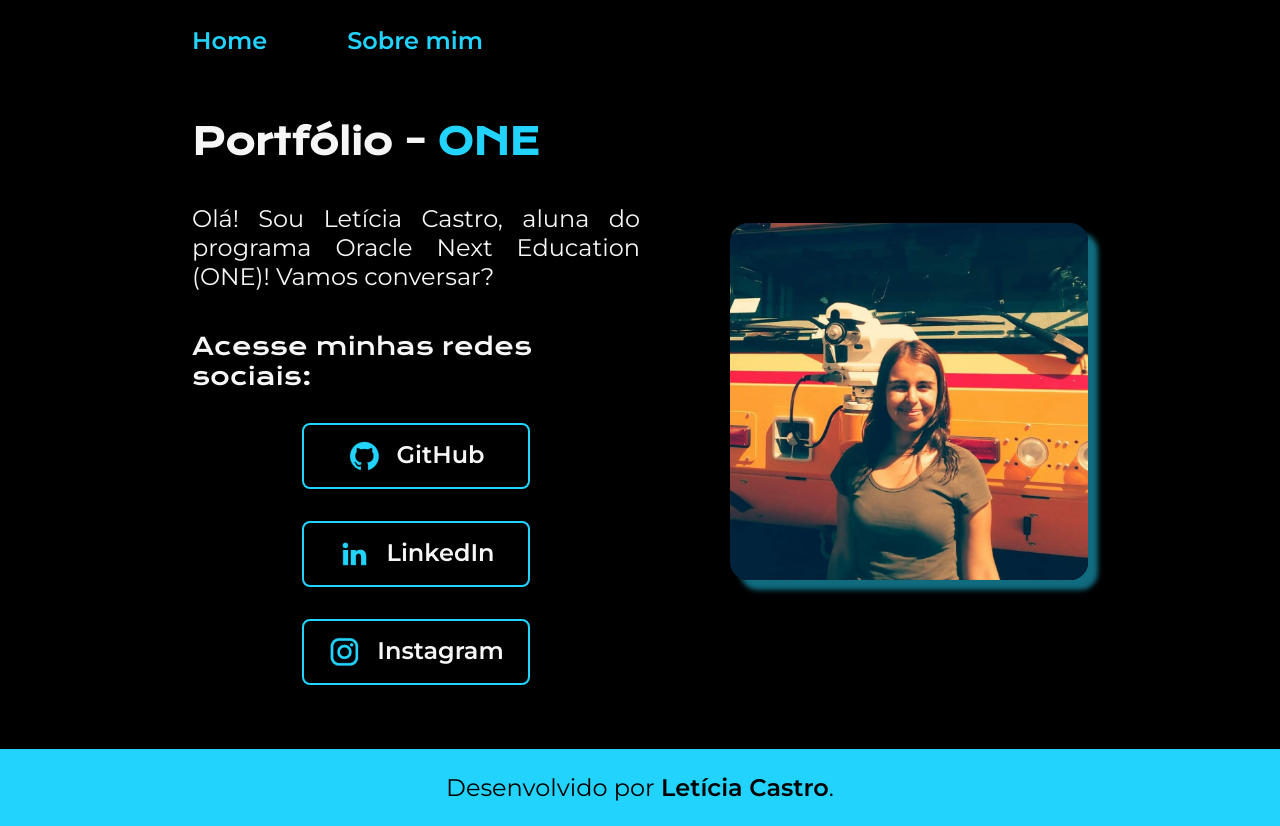
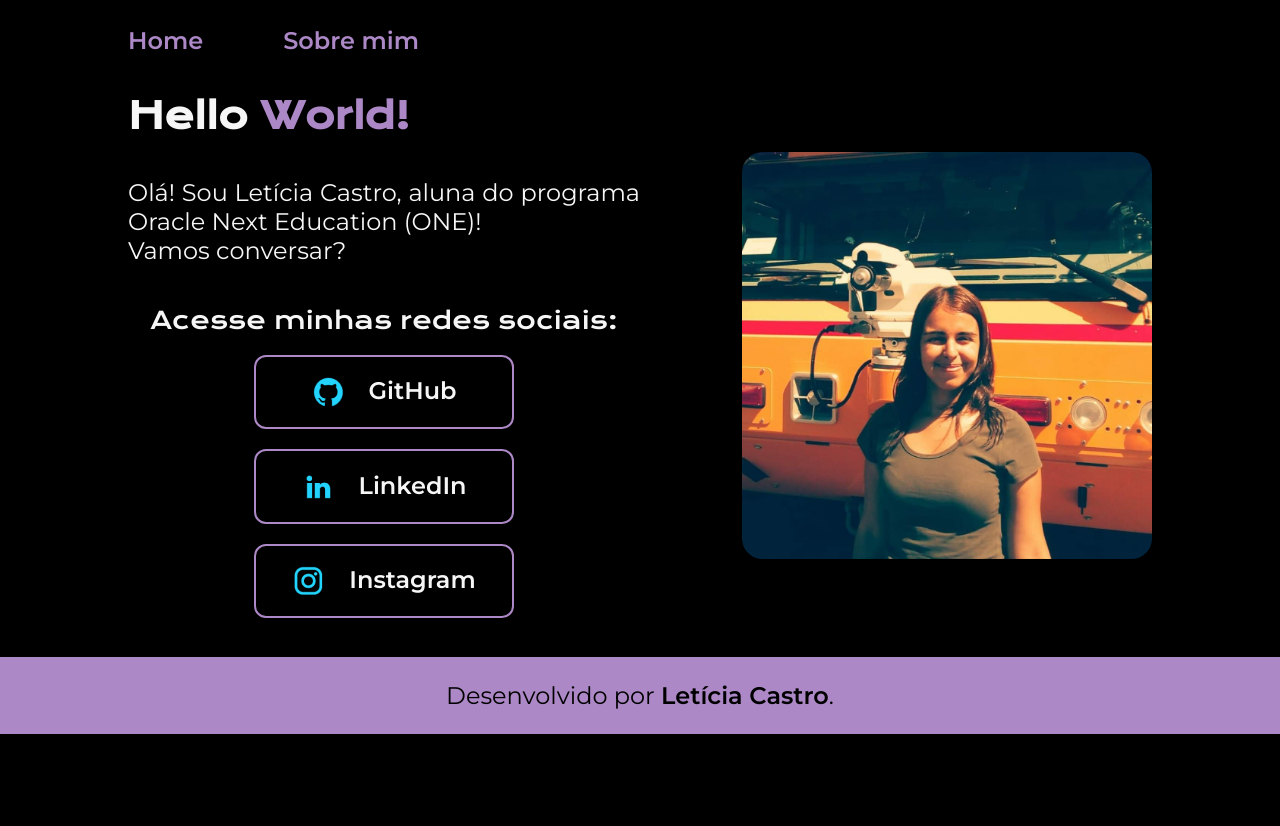
Before and after one commit to leticia-ecastro/one-portfolio-responsividade, a plain HTML site: page index.html in a window 1280 px wide. After the commit the page ends 800 px from the top, so only its background shows below. Drawn offline with nearby package versions, Linux system fonts and the light colour scheme.

Commit message:
Atualizando CSS

```diff
--- a/index.html
+++ b/index.html
@@ -10,33 +10,33 @@
 
 <body>
     <header class="cabecalho">
-        <nav class="cabecalho__menu">
-            <a class="cabecalho__menu__link" href="index.html">Home</a>
-            <a class="cabecalho__menu__link" href="about.html">Sobre mim</a>
+        <nav class="menu">
+            <a class="link" href="index.html">Home</a>
+            <a class="link" href="about.html">Sobre mim</a>
         </nav>
     </header>
     <main class="apresentacao">
-        <section class="apresentacao__conteudo">
-            <h1 class="apresentacao__conteudo__titulo">Portfólio -  <strong
-                    class="titulo-destaque">ONE</strong></h1>
-            <p class="apresentacao__conteudo__texto">Olá! Sou Letícia Castro, aluna do programa Oracle Next Education (ONE)! Vamos conversar?</p>
-            <div class="apresentacao__links">
-                <h2 class="apresentacao__links__subtitulo">Acesse minhas redes sociais:</h2>
-                <a class="apresentacao__links__navegacao" href="https://github.com/leticia-ecastro" target="_blank">
+        <section class="conteudo">
+            <h1 class="titulo">Hello <strong
+                    class="titulo-destaque">World!</strong></h1>
+            <p class="texto">Olá! Sou Letícia Castro, aluna do programa Oracle Next Education (ONE)! <br/>Vamos conversar?</p>
+            <div class="links">
+                <h2 class="subtitulo">Acesse minhas redes sociais:</h2>
+                <a class="navegacao" href="https://github.com/leticia-ecastro" target="_blank">
                     <img src="./assets/github.png" alt="">
                     GitHub
                 </a>
-                <a class="apresentacao__links__navegacao" href="https://linkedin.com/in/leticia-ecastro" target="_blank">
+                <a class="navegacao" href="https://linkedin.com/in/leticia-ecastro" target="_blank">
                     <img src="./assets/linkedin.png" alt="">
                     LinkedIn
                 </a>
-                <a class="apresentacao__links__navegacao" href="https://instagram.com/leticia_ecastro" target="_blank">
+                <a class="navegacao" href="https://instagram.com/leticia_ecastro" target="_blank">
                     <img src="./assets/instagram.png" alt="">
                     Instagram
                 </a>
             </div>
         </section>
-        <img class="apresentacao__imagem" src="./assets/foto_perfil.jpg" alt="Foto de Letícia Castro">
+        <img class="imagem" src="./assets/foto_perfil.jpg" alt="Foto de Letícia Castro">
     </main>
     <footer class="rodape">
         <p>Desenvolvido por <strong>Letícia Castro</strong>.</p>
--- a/styles/style.css
+++ b/styles/style.css
@@ -5,8 +5,8 @@
 :root {
     --cor-primaria: #000000;
     --cor-secundaria: #F6F6F6;
-    --cor-terciaria: #22D4FD;
-    --cor-hover: #272727;
+    --cor-terciaria: #AD88C6;
+    --cor-hover: #7469B6;
     --fonte-primaria: 'Krona One', sans-serif;
     --fonte-secundaria: 'Montserrat', sans-serif;
 }
@@ -24,15 +24,15 @@ body {
 }
 
 .cabecalho {
-    padding: 2% 0% 0% 15%;
+    padding: 2% 0% 0% 10%;
 }
 
-.cabecalho__menu {
+.cabecalho .menu {
     display: flex;
-    gap: 80px;
+    gap: 5em;
 }
 
-.cabecalho__menu__link {
+.cabecalho .link {
     font-family: var(--fonte-secundaria);
     font-size: 1.5rem;
     font-weight: 600;
@@ -40,8 +40,12 @@ body {
     text-decoration: none;
 }
 
+.cabecalho .link:hover {
+    color: var(--cor-hover);
+}
+
 .apresentacao {
-    padding: 5% 15%;
+    padding: 3% 10%;
     display: flex;
     /* display flex ---> coloca todos os elementos em linha */
     align-items: center;
@@ -49,14 +53,14 @@ body {
     gap: 82px;
 }
 
-.apresentacao__conteudo {
+.apresentacao .conteudo {
     width: 50%;
     display: flex;
     flex-direction: column;
-    gap: 40px;
+    gap: 2.5em;
 }
 
-.apresentacao__conteudo__titulo {
+.apresentacao .titulo {
     font-size: 2.25rem;
     font-family: var(--fonte-primaria);
 }
@@ -65,59 +69,65 @@ body {
     color: var(--cor-terciaria);
 }
 
-.apresentacao__conteudo__texto {
+.apresentacao .texto {
     font-size: 1.5rem;
     font-family: var(--fonte-secundaria);
     text-align: justify;
 }
 
-.apresentacao__links {
+.apresentacao .links {
     display: flex;
     flex-direction: column;
     align-items: center;
     justify-content: space-between;
-    gap: 32px;
+    gap: 1.25em;
 }
 
-.apresentacao__links__subtitulo {
+.apresentacao .links .subtitulo {
     font-family: var(--fonte-primaria);
     font-weight: 400;
     font-size: 1.5rem;
 }
 
 /* classe do "a", elemento pai dos elementos img e nome da rede social */
-.apresentacao__links__navegacao {
+.apresentacao .links .navegacao {
     display: flex;
     justify-content: center;
-    gap: 16px;
-    border-radius: 8px;
+    gap: 1em;
+    border-radius: 0.5em;
     border: 2px solid var(--cor-terciaria);
     width: 50%;
     text-align: center;
-    border-radius: 8px;
+    border-radius: 0.5em;
     font-size: 1.5rem;
     font-weight: 600;
-    padding: 15px 0;
+    padding: 0.8em 0;
     /* vertical e horizontal */
     text-decoration: none;
     color: var(--cor-secundaria);
     font-family: var(--fonte-secundaria);
 }
 
-.apresentacao__links__navegacao:hover {
+.apresentacao .links .navegacao:hover {
     background-color: var(--cor-hover);
 }
 
-.apresentacao__imagem {
-    width: 40%; /* em relação à tag pai (apresentação) */
+.apresentacao .imagem {
+    width: 40%;
+    /* em relação à tag pai (apresentação) */
     border-radius: 5%;
-    box-shadow: 10px 10px 5px 0px rgba(34,213,253,0.5);
+    transition: all 0.5s;
+}
+
+.apresentacao .imagem:hover {
+    -webkit-filter: drop-shadow(15px 10px 5px rgba(0, 0, 0, .5));
+    filter: drop-shadow(15px 10px 5px rgba(189, 141, 222, 0.5));
 }
 
 .rodape {
     background-color: var(--cor-terciaria);
     color: var(--cor-primaria);
-    padding: 24px;
+    padding: 1em;
     font-family: var(--fonte-secundaria);
     font-size: 1.5rem;
     text-align: center;
@@ -126,18 +136,22 @@ body {
 
 @media (max-width: 1200px) {
     .cabecalho {
-        padding: 10%;
-    }
-
-    .cabecalho__menu { /* tag pai dos a */
-        justify-content: center;
-    }
-    .apresentacao {
-        flex-direction: column-reverse; /* inverte a posição dos elementos verticalmente */
         padding: 5%;
     }
 
-    .apresentacao__conteudo {
-        width: auto; /* respeita o padding do elemento pai (apresentação) */
+    .cabecalho .menu {
+        /* tag pai dos a */
+        justify-content: center;
+    }
+
+    .apresentacao {
+        flex-direction: column-reverse;
+        /* inverte a posição dos elementos verticalmente */
+        padding: 5%;
+    }
+
+    .apresentacao .conteudo {
+        width: auto;
+        /* respeita o padding do elemento pai (apresentação) */
     }
 }
```
Also changed, not shown: about.html (+12 -9 lines), 1 other file.
